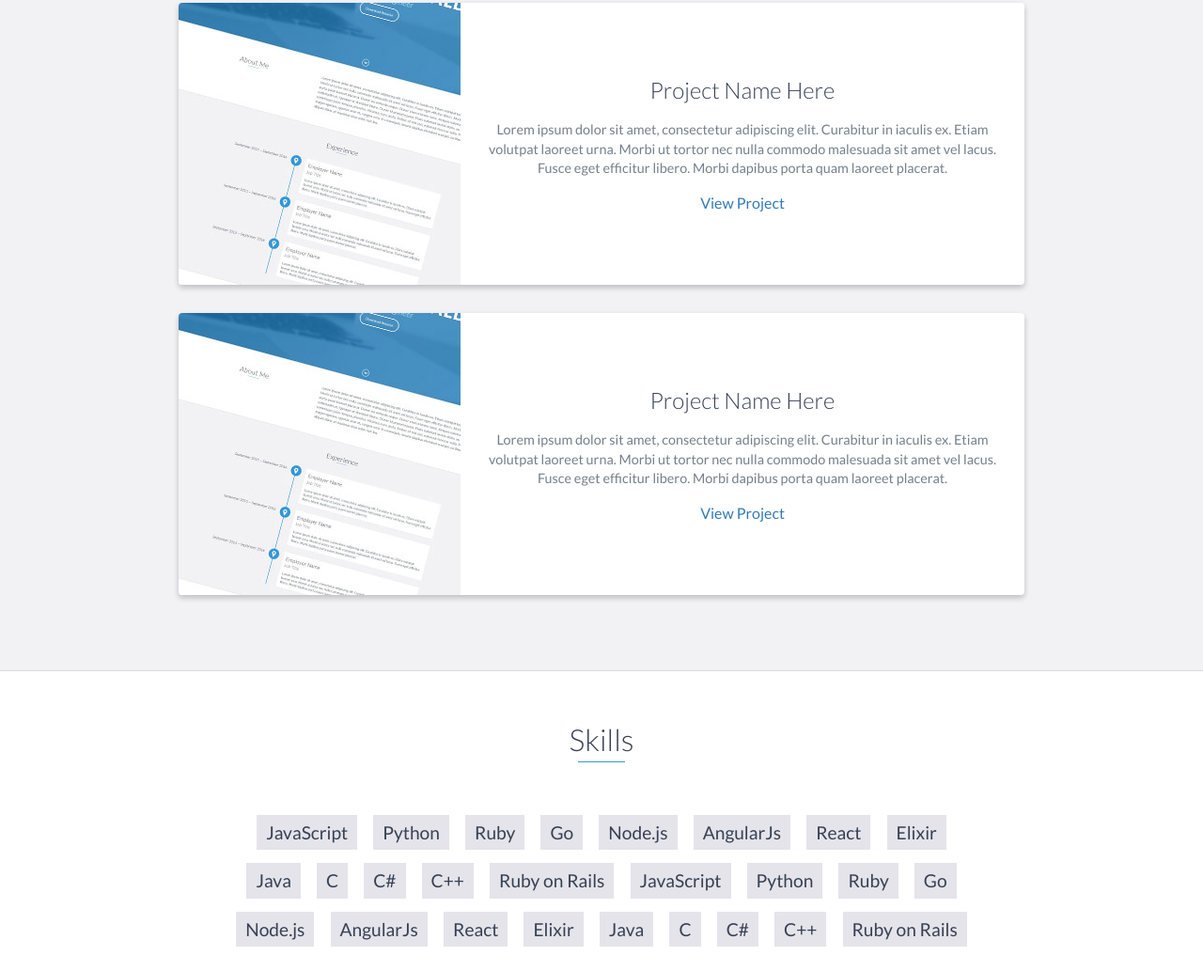
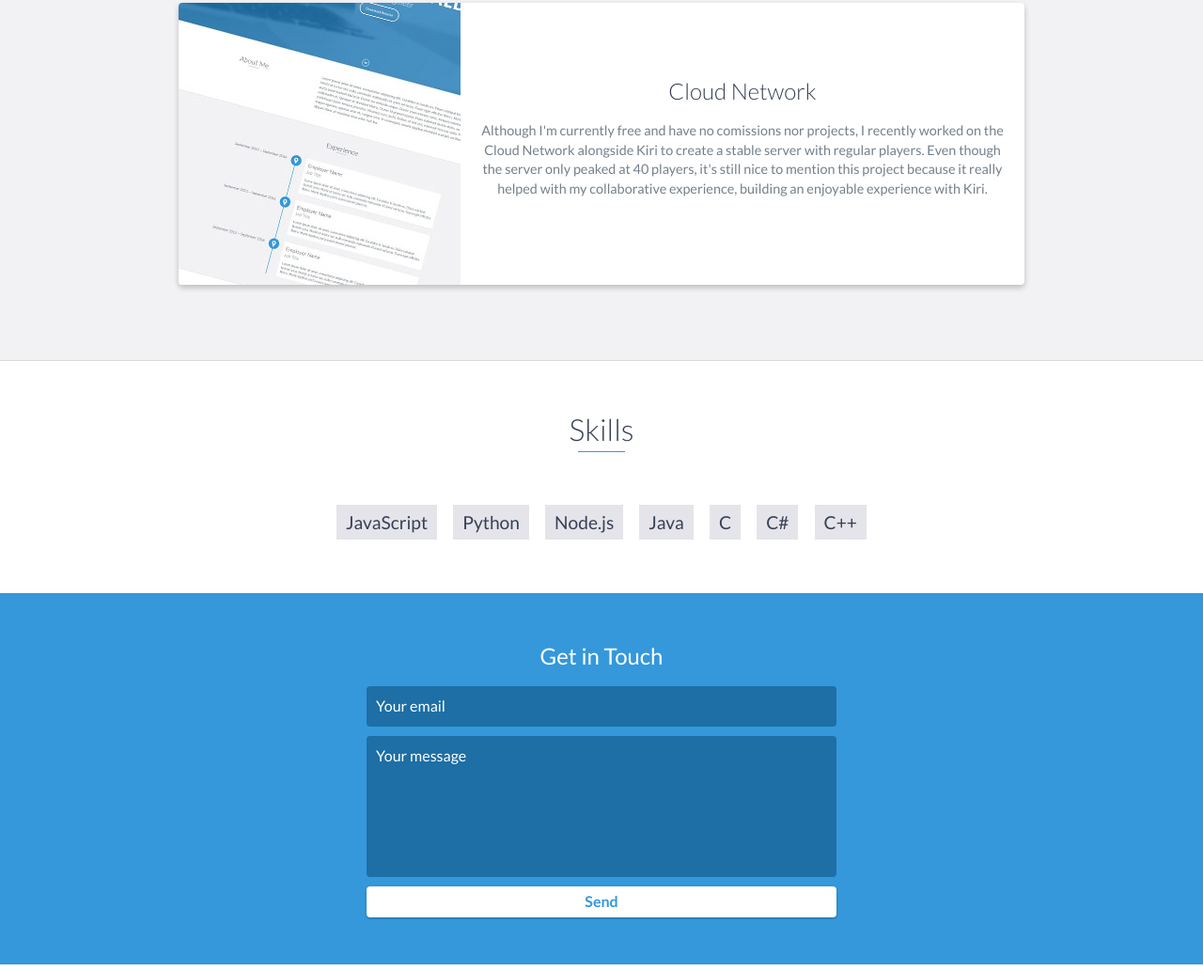
Before and after one commit to z1xinn/z1xinn.xyz, a website: page index.html in a window 1280 px wide. Shown: the part 2499-3532 px from the top of the page at 94% size. Drawn offline with nearby package versions, Linux system fonts and the light colour scheme.

Commit message:
Update index.html

```diff
--- a/index.html
+++ b/index.html
@@ -136,27 +136,10 @@
                     </div>
                     <!-- End .project-image -->
                     <div class="project-info">
-                        <h3>Project Name Here</h3>
+                        <h3>Cloud Network</h3>
                         <p>
-                            Lorem ipsum dolor sit amet, consectetur adipiscing elit. Curabitur in iaculis ex. Etiam volutpat laoreet urna. Morbi ut tortor nec nulla commodo malesuada sit amet vel lacus. Fusce eget efficitur libero. Morbi dapibus porta quam laoreet placerat.
+                            Although I'm currently free and have no comissions nor projects, I recently worked on the Cloud Network alongside Kiri to create a stable server with regular players. Even though the server only peaked at 40 players, it's still nice to mention this project because it really helped with my collaborative experience, building an enjoyable experience with Kiri.
                         </p>
-                        <a href="#">View Project</a>
-                    </div>
-                    <!-- End .project-info -->
-                </div>
-                <!-- End .project -->
-
-                <div class="project shadow-large">
-                    <div class="project-image">
-                        <img src="images/project.jpg" />
-                    </div>
-                    <!-- End .project-image -->
-                    <div class="project-info">
-                        <h3>Project Name Here</h3>
-                        <p>
-                            Lorem ipsum dolor sit amet, consectetur adipiscing elit. Curabitur in iaculis ex. Etiam volutpat laoreet urna. Morbi ut tortor nec nulla commodo malesuada sit amet vel lacus. Fusce eget efficitur libero. Morbi dapibus porta quam laoreet placerat.
-                        </p>
-                        <a href="#">View Project</a>
                     </div>
                     <!-- End .project-info -->
                 </div>
@@ -171,30 +154,11 @@
         <ul>
             <li>JavaScript</li>
             <li>Python</li>
-            <li>Ruby</li>
-            <li>Go</li>
             <li>Node.js</li>
-            <li>AngularJs</li>
-            <li>React</li>
-            <li>Elixir</li>
             <li>Java</li>
             <li>C</li>
             <li>C#</li>
             <li>C++</li>
-            <li>Ruby on Rails</li>
-            <li>JavaScript</li>
-            <li>Python</li>
-            <li>Ruby</li>
-            <li>Go</li>
-            <li>Node.js</li>
-            <li>AngularJs</li>
-            <li>React</li>
-            <li>Elixir</li>
-            <li>Java</li>
-            <li>C</li>
-            <li>C#</li>
-            <li>C++</li>
-            <li>Ruby on Rails</li>
         </ul>
     </div>
     <!-- End #skills -->
```
